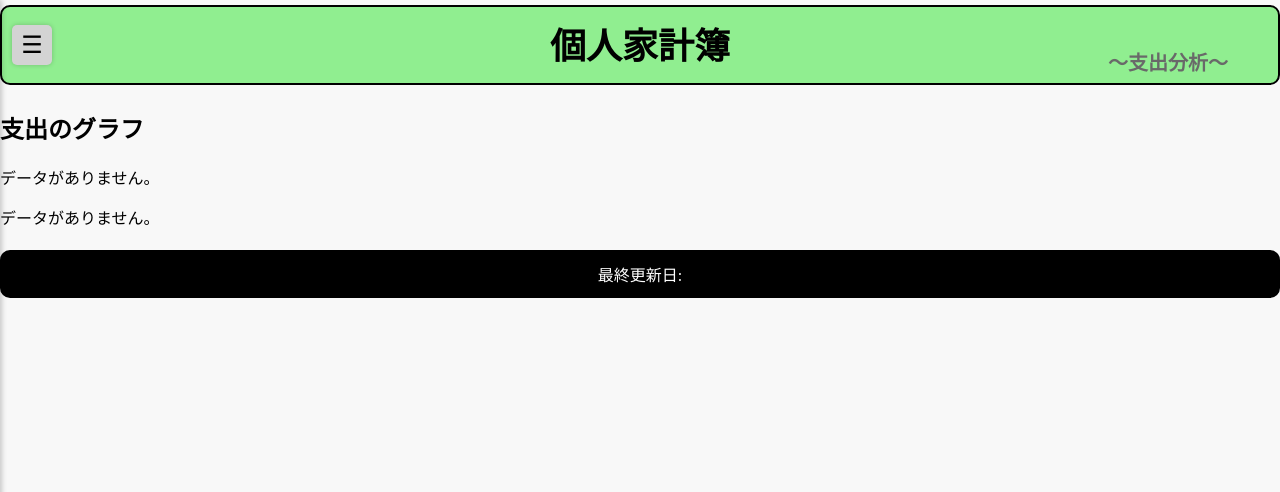
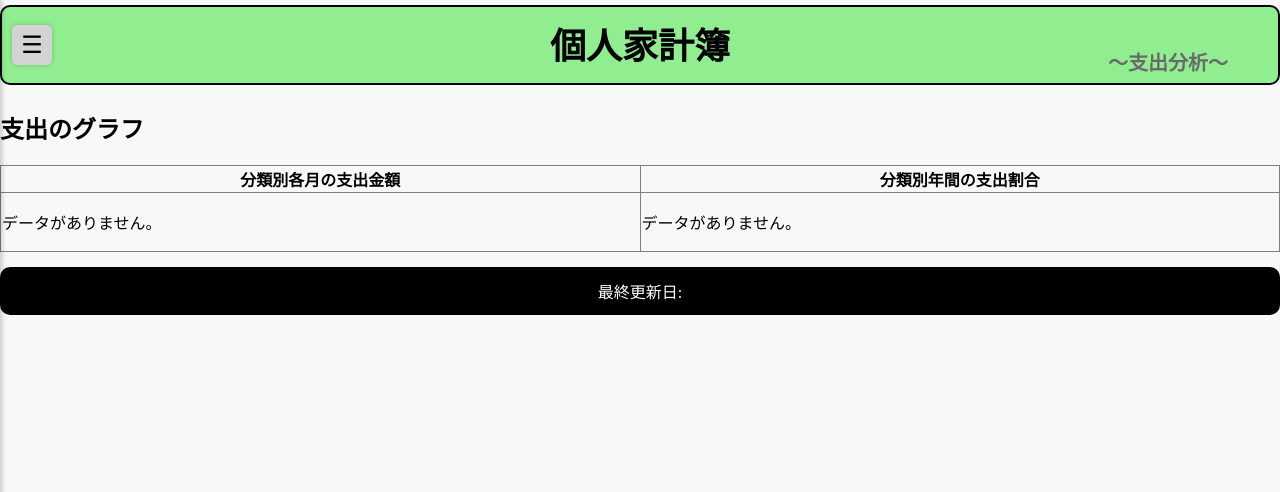
Before and after one commit to BlackBow393/HTML_Kakeibo, a Flask app: template templates/analysis.html in a window 1280 px wide. Shown: the top 492 px of the page. Run offline with Flask 3, Linux system fonts and the light colour scheme; the template is opened without the code that fills it, so the values that code supplies are empty; data comes from the database, SQL or seed files in the repository.

Commit message:
グラフのカテゴリーの色を変更

```diff
--- a/app.py
+++ b/app.py
@@ -136,10 +136,9 @@
 
 # 📌 グラフを作成する関数（カテゴリーごとの月別支出額）
 def create_expense_graph():
-
-    # 🔹 日本語フォントを設定（システム内のフォントを自動検索）
-    font_path = "/usr/share/fonts/opentype/ipafont-mincho/ipam.ttf"  # Linuxの場合
-    if not os.path.exists(font_path):  # フォントがない場合は検索
+    # 🔹 日本語フォントの設定
+    font_path = "/usr/share/fonts/opentype/ipafont-mincho/ipam.ttf"
+    if not os.path.exists(font_path):
         font_candidates = fm.findSystemFonts(fontpaths=['/usr/share/fonts', '/Library/Fonts', 'C:/Windows/Fonts'])
         font_path = next((f for f in font_candidates if 'ipag' in f.lower() or 'msmincho' in f.lower()), None)
 
@@ -170,22 +169,40 @@
     categories = sorted(set(row[1] for row in data))  # カテゴリーのリスト
 
     category_data = {cat: [0] * len(months) for cat in categories}
+    total_by_month = [0] * len(months)  # 月ごとの合計額を格納
 
     for month, category, amount in data:
         month_index = months.index(month)
         category_data[category][month_index] = amount
+        total_by_month[month_index] += amount  # 各月の合計を計算
+
+    # カテゴリーごとの色を設定
+    category_colors = {
+        '食費': 'green',
+        '外食': 'lightgreen',
+        '生活用品': 'purple',
+        '住宅費': 'steelblue',
+        'お土産': 'orange',
+        'コインランドリー': 'skyblue',
+        'レジャー': 'pink',
+        # 他のカテゴリーに色を追加
+    }
 
     # 積み上げ棒グラフの描画
     plt.figure(figsize=(10, 6))
     bottom_values = np.zeros(len(months))  # 積み上げ用の初期値
 
     for category, values in category_data.items():
-        plt.bar(months, values, bottom=bottom_values, label=category)
+        color = category_colors.get(category, 'gray')  # 指定がない場合は灰色
+        plt.bar(months, values, bottom=bottom_values, label=category, color=color)
         bottom_values += np.array(values)
+
+    # 月ごとの合計金額を棒の上にラベル表示
+    for i, total in enumerate(total_by_month):
+        plt.text(months[i], total + 3000, f"{int(total):,}円", ha="center", fontsize=12, fontweight="bold")
 
     plt.xlabel("月")
     plt.ylabel("支出金額")
-    plt.title("月ごとのカテゴリー別支出")
     plt.xticks(months)  # X軸を月に設定
     plt.legend()
 
@@ -194,6 +211,7 @@
     plt.savefig(graph_path, bbox_inches="tight")
     plt.close()
     return "/static/expense_chart.png"
+
 
 # 📌 カテゴリーごとの年間支出割合の円グラフを作成
 def create_pie_chart():
@@ -227,12 +245,29 @@
     else:
         print("⚠ 日本語フォントが見つかりません！英語のまま表示します。")
 
+    # カテゴリーごとの色を設定
+    category_colors = {
+        '食費': 'green',
+        '外食': 'lightgreen',
+        '生活用品': 'purple',
+        '住宅費': 'steelblue',
+        'お土産': 'orange',
+        'コインランドリー': 'skyblue',
+        'レジャー': 'pink',
+        # 他のカテゴリーに色を追加
+    }
+
     # 🔹 円グラフを描画（ラベルの位置を調整）
     plt.figure(figsize=(8, 8))
+
+    # 色をカテゴリーに対応させてリストに変換
+    colors = [category_colors.get(category, 'gray') for category in categories]
+
     wedges, texts, autotexts = plt.pie(
         amounts, labels=None, autopct=autopct_format, startangle=90, counterclock=False,
         pctdistance=0.9,  # 数値（％）の表示位置を調整（円の中心からの距離）
-        labeldistance=1.15  # ラベルの距離を調整
+        labeldistance=1.15,  # ラベルの距離を調整
+        colors=colors  # カテゴリーごとに色を指定
     )
 
     # 🔹 ラベルのサイズを調整
@@ -243,8 +278,6 @@
         autotext.set_fontsize(10)  # 割合（％）のフォントサイズ
         autotext.set_color("black")  # ％の色を変更
         autotext.set_fontweight("bold")  # 太字にする
-
-    plt.title("年間支出割合", fontproperties=font_prop)
 
     # 🔹 凡例を追加（ラベルの重なりを避ける）
     plt.legend(wedges, categories, loc="upper left", bbox_to_anchor=(1, 1), fontsize=10)
--- a/static/style.css
+++ b/static/style.css
@@ -294,8 +294,8 @@
 }
 
 .graph-container img {
-    width: 48%;  /* 画像の幅を80%に調整 */
-    max-width: 1600px;  /* 最大サイズを800pxに制限 */
+    width: 55%;  /* 画像の幅を80%に調整 */
+    max-width: 200px;  /* 最大サイズを200pxに制限 */
     height: auto;  /* アスペクト比を維持 */
     border: 2px solid #ccc; /* 枠線をつける（任意） */
     border-radius: 10px; /* 角を丸くする（任意） */
--- a/templates/analysis.html
+++ b/templates/analysis.html
@@ -24,17 +24,29 @@
     <div class="container">
         <h2>支出のグラフ</h2>
         <div class="graph_container">
+            <table border="1">
+                <tr>
+                    <th>分類別各月の支出金額</th>
+                    <th>分類別年間の支出割合</th>
+                </tr>
+                <tr>
+                    <td>
                         {% if graph_url %}
                             <img src="{{ graph_url }}" alt="分類別各月の支出金額">
                         {% else %}
                             <p>データがありません。</p>
                         {% endif %}
-
+                    </td>
+                    <td>
                         {% if pie_chart_url %}
                             <img src="{{ pie_chart_url }}" alt="分類別年間の支出割合">
                         {% else %}
                             <p>データがありません。</p>
                         {% endif %}
+                    </td>
+                </tr>
+            </table>
+
         </div>
     </div>
     <footer>最終更新日:</footer>
```
Also changed, not shown: static/expense_chart.png, static/expense_pie_chart.png. Lines whose indentation alone changed are shown as unchanged.
